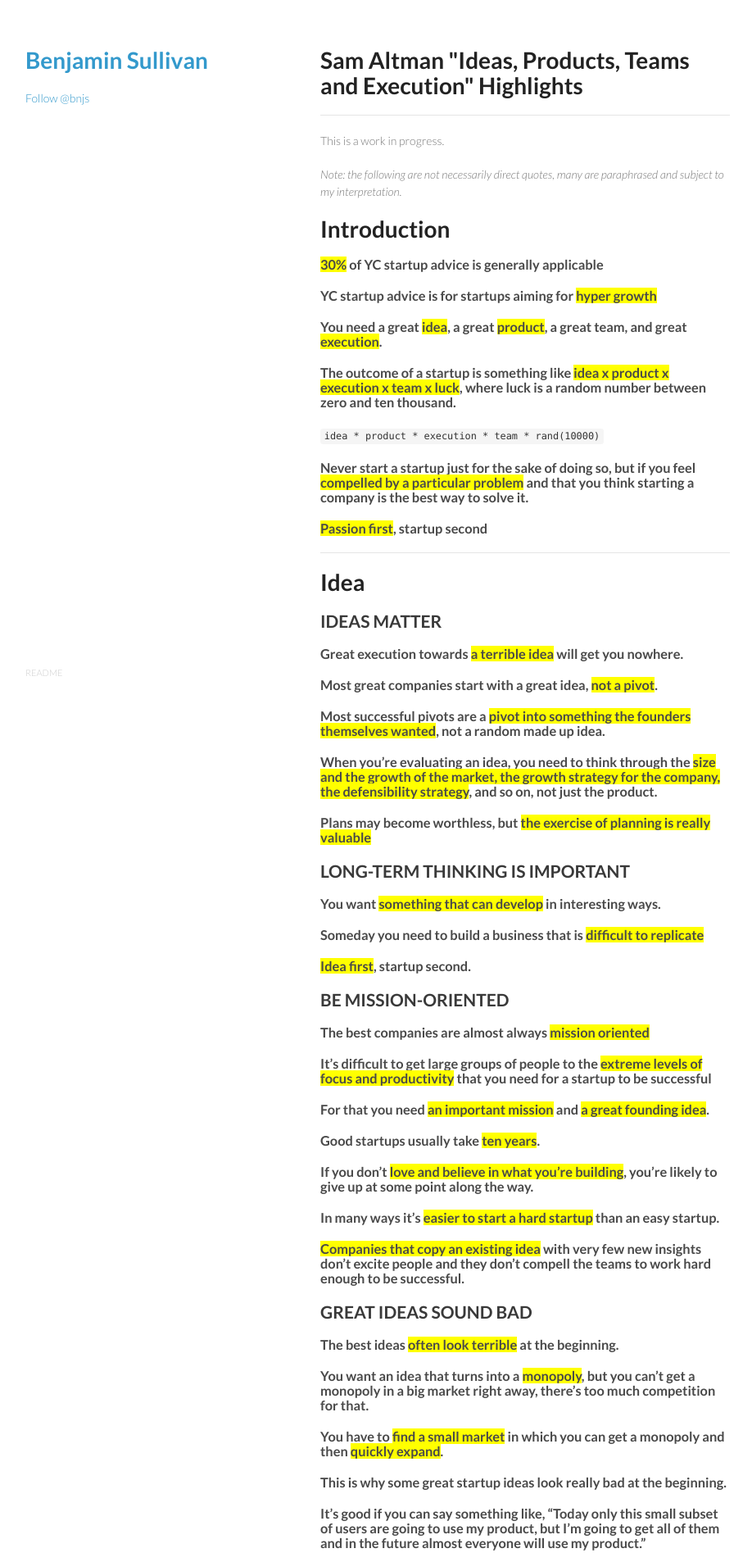
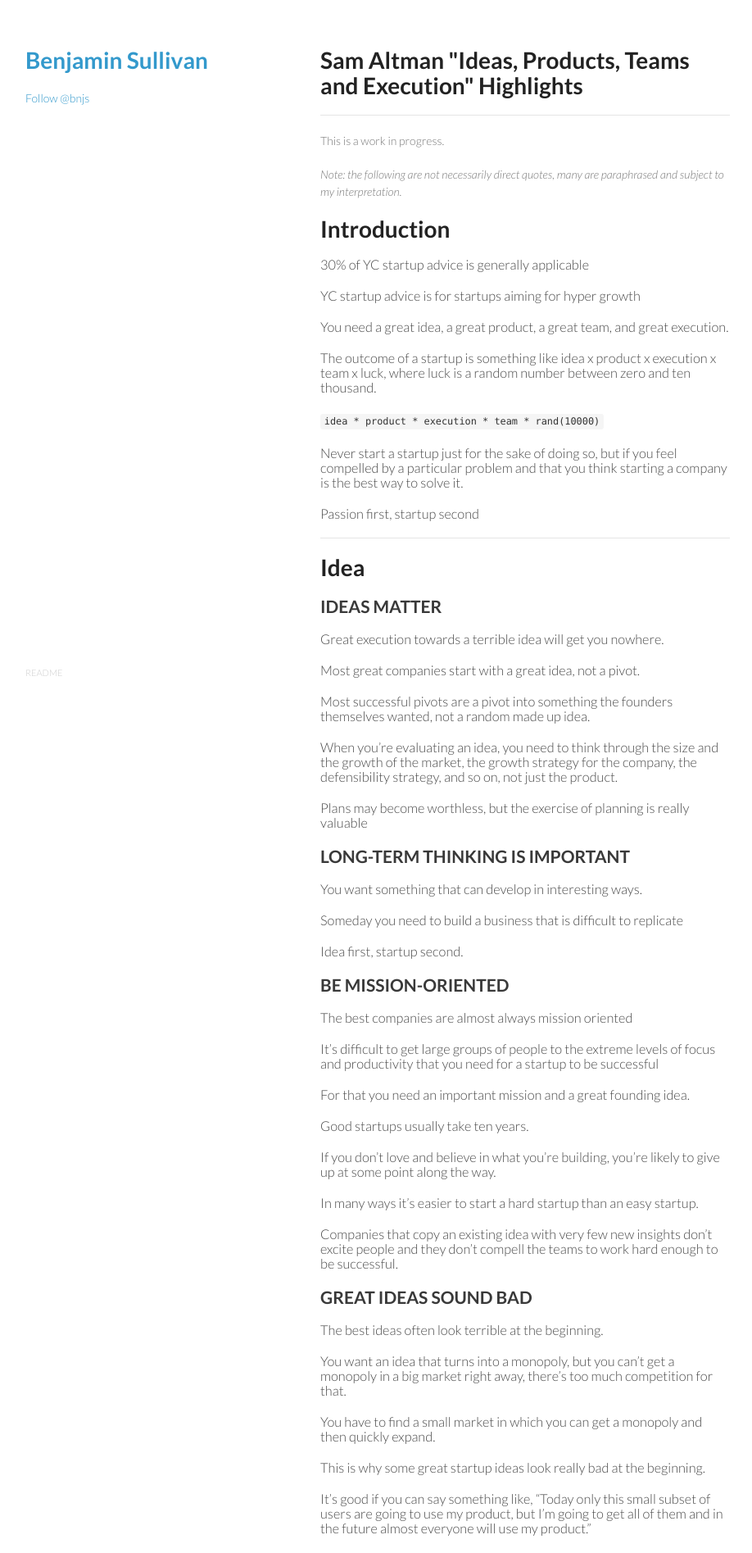
Before and after one commit to bnjs/bnjs.github.io, a Jekyll site: the page built from notes/sam-altman-ideas-products-teams-and-execution-highlights.md, in a window 1280 px wide. Shown: the top 1895 px of the page at 82% size, without its empty margins (179-1097 px from the left). Built offline with Jekyll 4.4.1, drawn with Linux system fonts in a browser that asks for light colours; nearby versions of some CDN libraries; comment, search, counter and statistics services are not loaded.

Commit message:
Improve styling

```diff
--- a/notes/sam-altman-ideas-products-teams-and-execution-highlights.md
+++ b/notes/sam-altman-ideas-products-teams-and-execution-highlights.md
@@ -5,8 +5,10 @@
 ---
 
 <style>
+h3 {
+  font-weight: normal;
+}
 h3 span {
-background-color: yellow;
 }
 </style>
 
@@ -18,11 +20,11 @@
 
 # Introduction
 
-### <span>30%</span> of YC startup advice is generally applicable
+### 30% of YC startup advice is generally applicable
 
 ### YC startup advice is for startups aiming for <span>hyper growth<span>
 
-### You need a great <span>idea</span>, a great <span>product</span>, a great team, and great <span>execution</span>.
+### You need a <span>great idea</span>, a <span>great product</span>, a <span>great team</span>, and <span>great execution</span>.
 
 ### The outcome of a startup is something like <span>idea x product x execution x team x luck</span>, where luck is a random number between zero and ten thousand.
 
```
